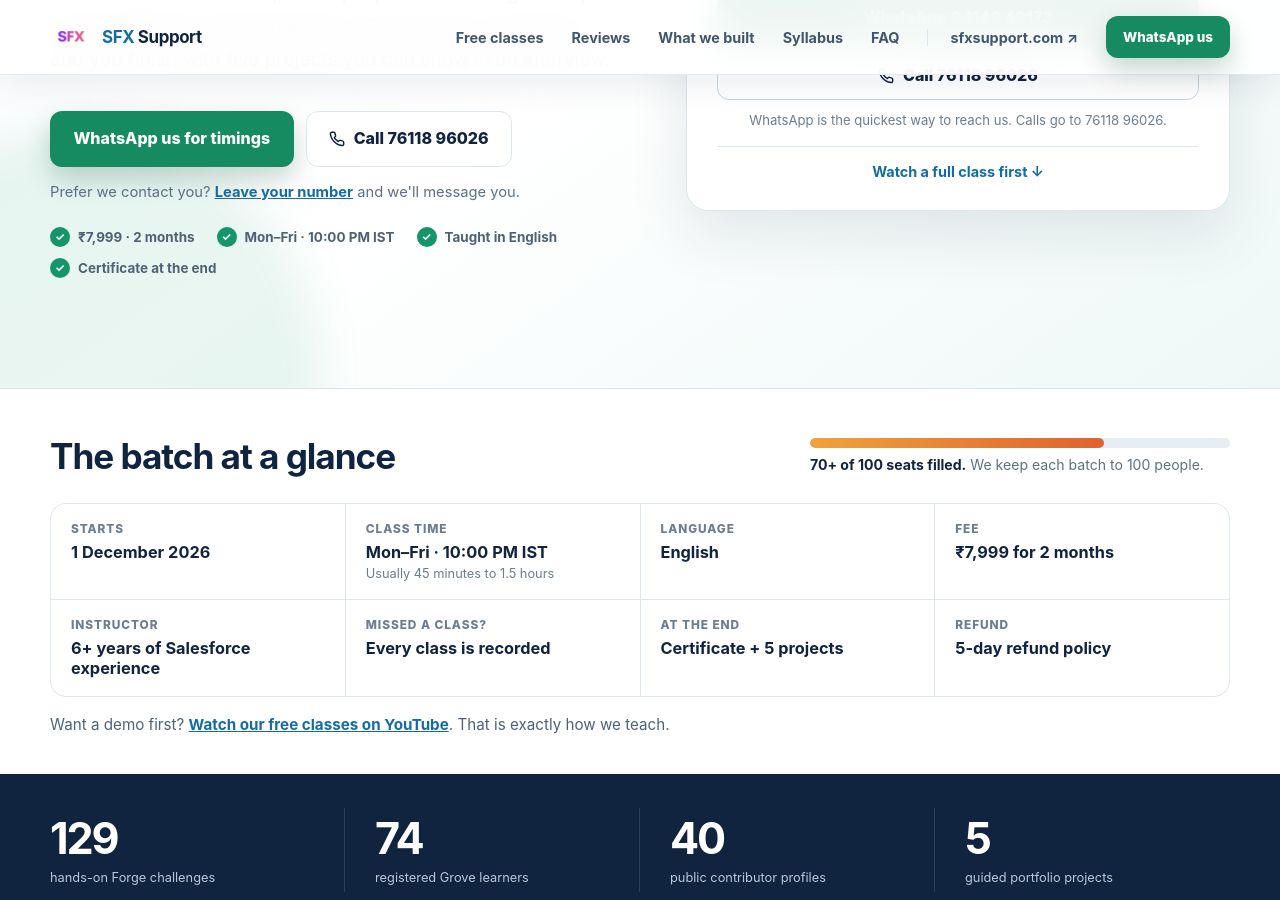
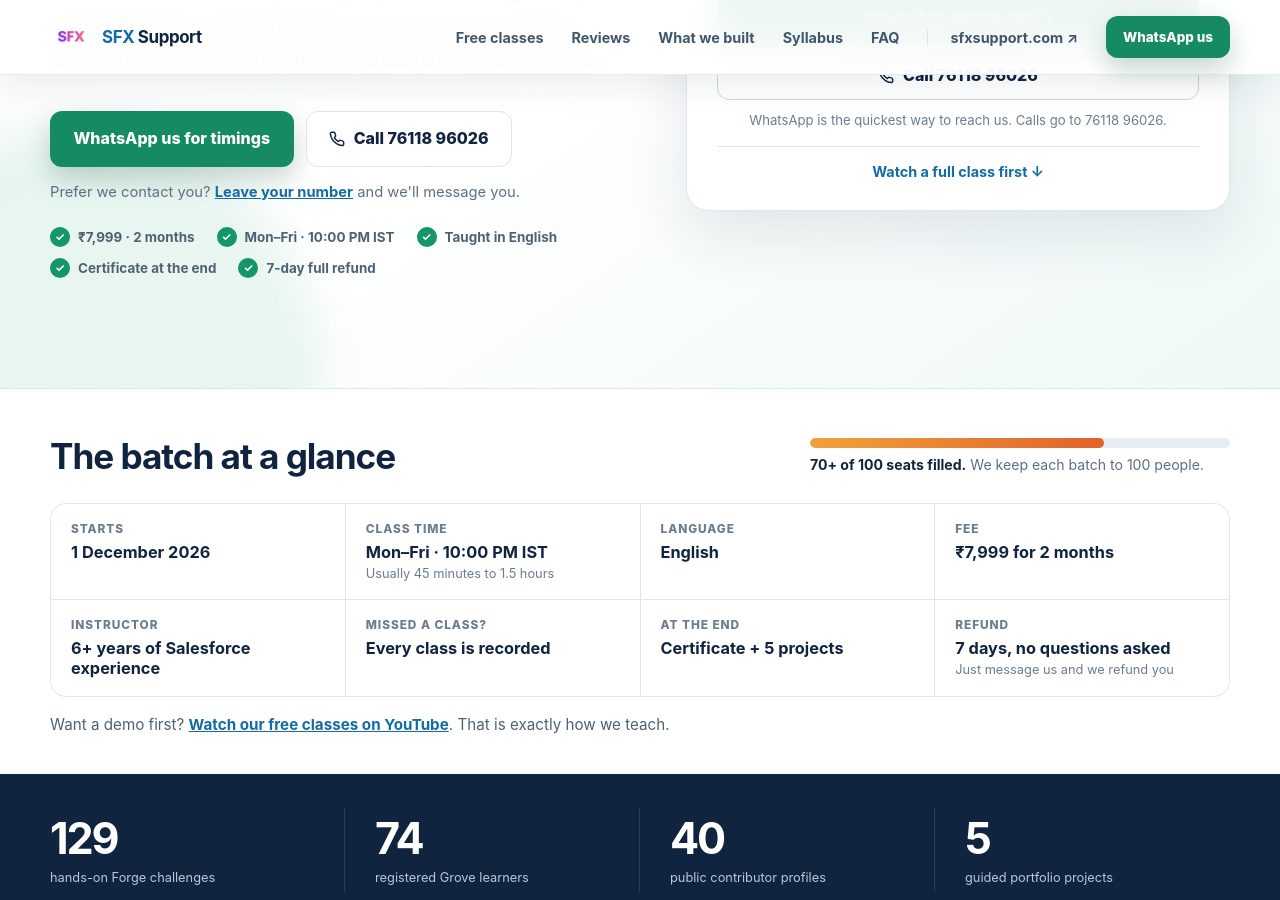
Before and after one commit to sfxsupport/main, a Jekyll site: the page built from salesforce-training/index.html, in a window 1280 px wide and 900 px high, scrolled down 529 px. Built offline with Jekyll 4.4.1, drawn with Linux system fonts in a browser that asks for light colours.

Commit message:
Training page: 7-day no-questions refund
Message us within 7 days of joining and we refund the full fee. Shown in the
batch box, hero ticks, FAQ, meta description and JSON-LD.

Co-Authored-By: Claude Opus 5.5 <noreply@anthropic.com>

```diff
--- a/_layouts/campaign.html
+++ b/_layouts/campaign.html
@@ -84,7 +84,7 @@
           {
             "@type": "Question",
             "name": "When does the next Salesforce batch start and what is the fee?",
-            "acceptedAnswer": { "@type": "Answer", "text": "The online batch starts on 1 December 2026. Classes are live, Monday to Friday at 10:00 PM IST, usually 45 minutes to 1.5 hours, taught in English. The two-month fee is ₹7,999, with a 5-day refund policy and a certificate at the end." }
+            "acceptedAnswer": { "@type": "Answer", "text": "The online batch starts on 1 December 2026. Classes are live, Monday to Friday at 10:00 PM IST, usually 45 minutes to 1.5 hours, taught in English. The two-month fee is ₹7,999, with a certificate at the end. Message us within 7 days of joining for a full refund, no questions asked." }
           },
           {
             "@type": "Question",
--- a/salesforce-training/index.html
+++ b/salesforce-training/index.html
@@ -3,7 +3,7 @@ layout: campaign
 title: "Salesforce Admin & Developer Live Training | SFX Grove"
 seo_title: "Salesforce Admin & Developer Live Training | 1 Dec 2026 | ₹7,999"
 og_title: "Salesforce Admin, Development & AI Batch — Starts 1 December"
-description: "Live Salesforce Admin & Developer batch from 1 Dec 2026, Mon–Fri 10 PM IST, taught in English. ₹7,999 for 2 months with recordings, five projects and a certificate."
+description: "Live Salesforce Admin & Developer batch from 1 Dec 2026, Mon–Fri 10 PM IST, in English. ₹7,999 for 2 months, recordings, five projects, certificate, 7-day refund."
 keywords: "Salesforce training, Salesforce Admin course, Salesforce Developer course, Salesforce live classes, Salesforce recorded classes, Salesforce integration training, Agentforce training, Salesforce projects, SFX Grove, SFX Forge"
 canonical: "https://sfxsupport.com/salesforce-training/"
 image: "/assets/images/campaign/krrish-youtube-banner.webp"
@@ -39,6 +39,7 @@ class_time: "Mon–Fri · 10:00 PM IST"
         <li><span aria-hidden="true">✓</span> {{ page.class_time }}</li>
         <li><span aria-hidden="true">✓</span> Taught in English</li>
         <li><span aria-hidden="true">✓</span> Certificate at the end</li>
+        <li><span aria-hidden="true">✓</span> 7-day full refund</li>
       </ul>
     </div>
 
@@ -78,7 +79,7 @@ class_time: "Mon–Fri · 10:00 PM IST"
       <div><dt>Instructor</dt><dd>6+ years of Salesforce experience</dd></div>
       <div><dt>Missed a class?</dt><dd>Every class is recorded</dd></div>
       <div><dt>At the end</dt><dd>Certificate + 5 projects</dd></div>
-      <div><dt>Refund</dt><dd>5-day refund policy</dd></div>
+      <div><dt>Refund</dt><dd>7 days, no questions asked</dd><small>Just message us and we refund you</small></div>
     </dl>
     <p class="batch-facts__demo">Want a demo first? <a href="#classes" data-cta="batch_demo">Watch our free classes on YouTube</a>. That is exactly how we teach.</p>
   </div>
@@ -326,7 +327,7 @@ class_time: "Mon–Fri · 10:00 PM IST"
       <details class="reveal"><summary>When does the next batch start and what is the fee?<span aria-hidden="true">+</span></summary><div><p>The batch starts on 1 December 2026. Classes are live, Monday to Friday at 10:00 PM IST, and usually last 45 minutes to 1.5 hours. The fee is ₹7,999 for two months.</p></div></details>
       <details class="reveal"><summary>Which language are classes taught in?<span aria-hidden="true">+</span></summary><div><p>English.</p></div></details>
       <details class="reveal"><summary>Is there a free demo class?<span aria-hidden="true">+</span></summary><div><p>Our YouTube classes are the demo. They are full-length sessions taught the same way as the batch, so watch one before you decide. <a href="https://www.youtube.com/playlist?list=UUc1viN8c8g9PRCNX4RJU5HQ" target="_blank" rel="noopener" data-cta="faq_youtube">Open the playlist</a>.</p></div></details>
-      <details class="reveal"><summary>What if I join and it isn't right for me?<span aria-hidden="true">+</span></summary><div><p>We have a 5-day refund policy. WhatsApp us on 94148 49173 within 5 days and we will refund your fee.</p></div></details>
+      <details class="reveal"><summary>What if I join and it isn't right for me?<span aria-hidden="true">+</span></summary><div><p>Within 7 days of joining, just WhatsApp us “refund” on 94148 49173. We send your full fee back. No questions asked.</p></div></details>
       <details class="reveal"><summary>Do I get a certificate?<span aria-hidden="true">+</span></summary><div><p>Yes. You get a certificate when you finish the batch, along with the five projects you built.</p></div></details>
       <details class="reveal"><summary>How many people are in a batch?<span aria-hidden="true">+</span></summary><div><p>At most {{ page.seats_total }}. {% if page.seats_filled %}{{ page.seats_filled }} seats are already filled for the 1 December batch.{% endif %}</p></div></details>
       <details class="reveal"><summary>Are live classes recorded for revision?<span aria-hidden="true">+</span></summary><div><p>Yes. The program includes live online sessions and recordings of those classes for revision through the learning platform during the program.</p></div></details>
```
